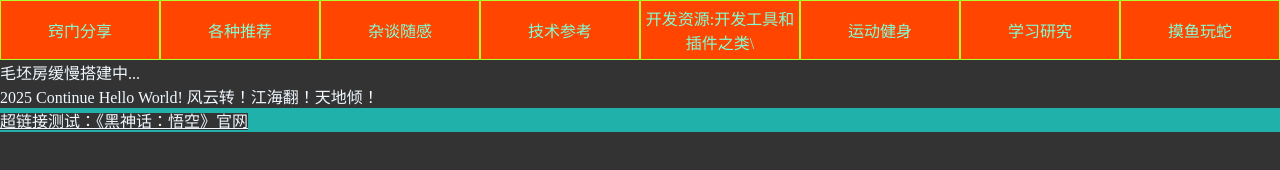
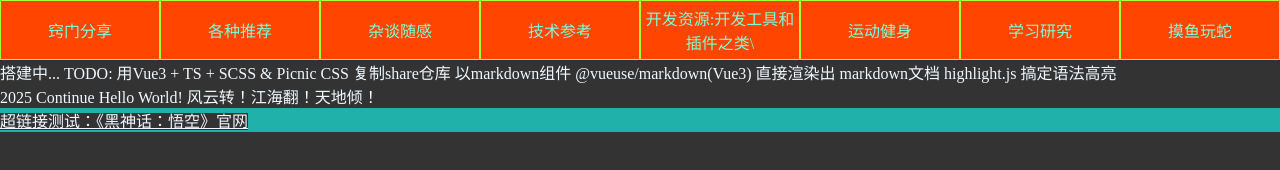
Before and after one commit to MintYale/playsnake, a plain HTML site: page index.html in a window 1280 px wide. Drawn offline with Linux system fonts and the light colour scheme.

Commit message:
update TODOs

```diff
--- a/index.html
+++ b/index.html
@@ -23,8 +23,11 @@
     </header>
     <sidebar>
         <menu>
-            毛坯房缓慢搭建中...
-
+            搭建中...
+            TODO:
+                用Vue3 + TS + SCSS & Picnic CSS
+                    复制share仓库 以markdown组件 @vueuse/markdown(Vue3) 直接渲染出 markdown文档
+                    highlight.js 搞定语法高亮
         </menu>
     </sidebar>
     <main>
```
